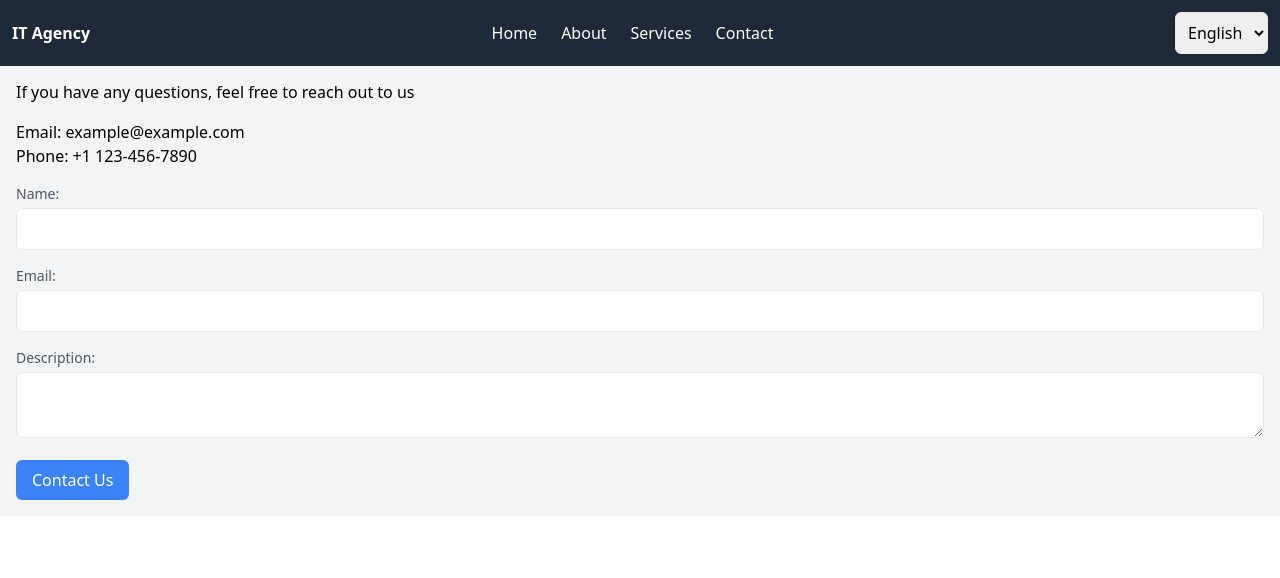
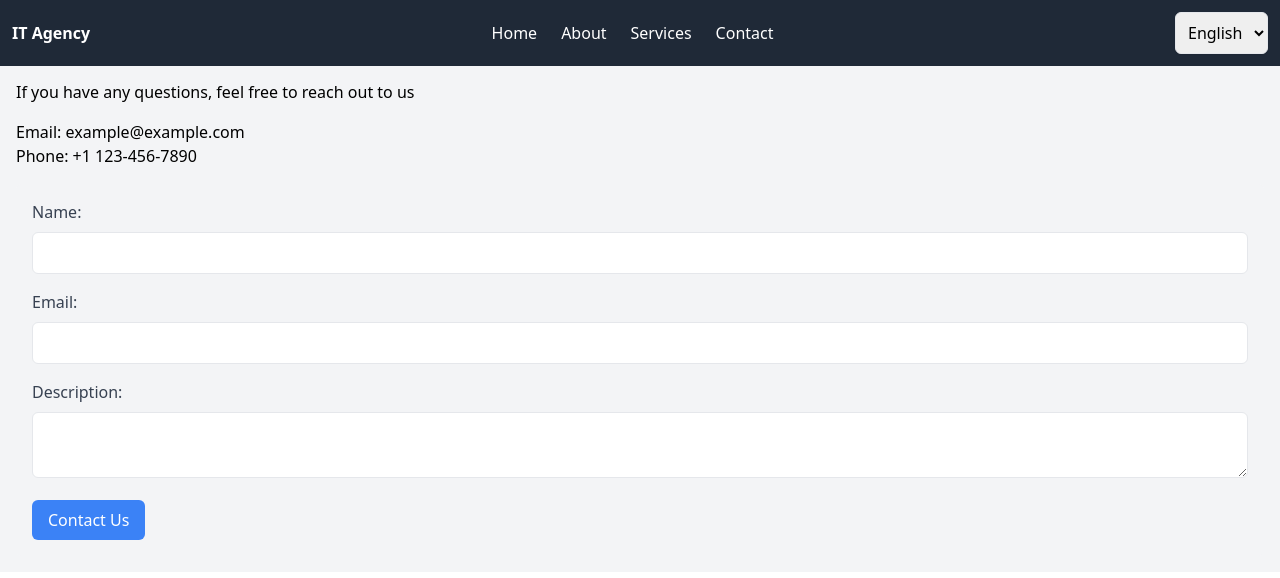
Before and after one commit to salah-tazrouti/Nextjs-Translation, a Next.js app: page /en/Contact in a window 1280 px wide. Shown: the top 578 px of the page. Built offline with nearby package versions, Linux system fonts and the light colour scheme; what tailwindcss-animated would draw is missing.

Commit message:
update contact form

```diff
--- a/src/pages/[lang]/Contact.js
+++ b/src/pages/[lang]/Contact.js
@@ -4,7 +4,7 @@ import React, { useState } from 'react';
 import { useTranslation } from 'react-i18next';
 
 const Contact = () => {
-  const {t}=useTranslation();
+  const { t } = useTranslation();
   const [formData, setFormData] = useState({
     name: '',
     email: '',
@@ -37,9 +37,9 @@ const Contact = () => {
         <p>{t('Contact.phone')}: +1 123-456-7890</p>
       </div>
 
-      <form onSubmit={handleSubmit} className="mt-4">
-        <label htmlFor="name" className="block text-sm font-medium text-gray-600">
-        {t('Contact.form.0.name')}:
+      <form onSubmit={handleSubmit} className="mt-4 p-4 bg-gray-100 rounded-md">
+        <label htmlFor="name" className="block text-base font-medium text-gray-700">
+          {t('Contact.form.0.name')}:
         </label>
         <input
           type="text"
@@ -48,11 +48,11 @@ const Contact = () => {
           value={formData.name}
           onChange={handleChange}
           required
-          className="mt-1 p-2 w-full border rounded-md focus:outline-none focus:ring focus:border-blue-300"
+          className="mt-2 p-2 w-full border rounded-md focus:outline-none focus:ring focus:border-blue-300"
         />
 
-        <label htmlFor="email" className="block text-sm font-medium text-gray-600 mt-4">
-        {t('Contact.form.0.email')}:
+        <label htmlFor="email" className="block text-base font-medium text-gray-700 mt-4">
+          {t('Contact.form.0.email')}:
         </label>
         <input
           type="email"
@@ -61,10 +61,10 @@ const Contact = () => {
           value={formData.email}
           onChange={handleChange}
           required
-          className="mt-1 p-2 w-full border rounded-md focus:outline-none focus:ring focus:border-blue-300"
+          className="mt-2 p-2 w-full border rounded-md focus:outline-none focus:ring focus:border-blue-300"
         />
 
-        <label htmlFor="message" className="block text-sm font-medium text-gray-600 mt-4">
+        <label htmlFor="message" className="block text-base font-medium text-gray-700 mt-4">
           {t('Contact.form.0.description')}:
         </label>
         <textarea
@@ -73,12 +73,12 @@ const Contact = () => {
           value={formData.message}
           onChange={handleChange}
           required
-          className="mt-1 p-2 w-full border rounded-md focus:outline-none focus:ring focus:border-blue-300"
+          className="mt-2 p-2 w-full border rounded-md focus:outline-none focus:ring focus:border-blue-300"
         ></textarea>
 
         <button
           type="submit"
-          className="mt-4 px-4 py-2 bg-blue-500 text-white rounded-md hover:bg-blue-600 focus:outline-none focus:ring focus:border-blue-300"
+          className="mt-4 px-4 py-2 bg-blue-500 text-white rounded-md hover:bg-green-600 focus:outline-none focus:ring focus:border-green-300"
         >
           {t('Contact.form.0.button')}
         </button>
```
